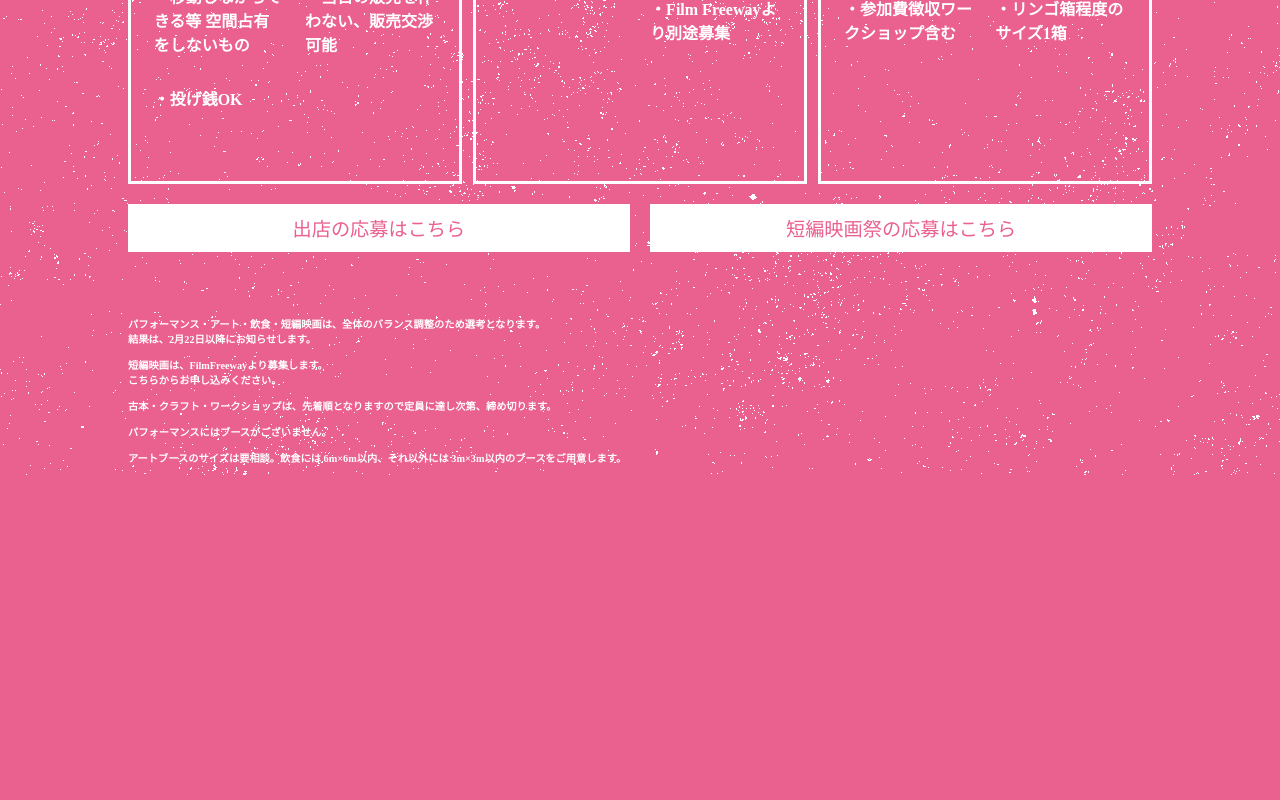
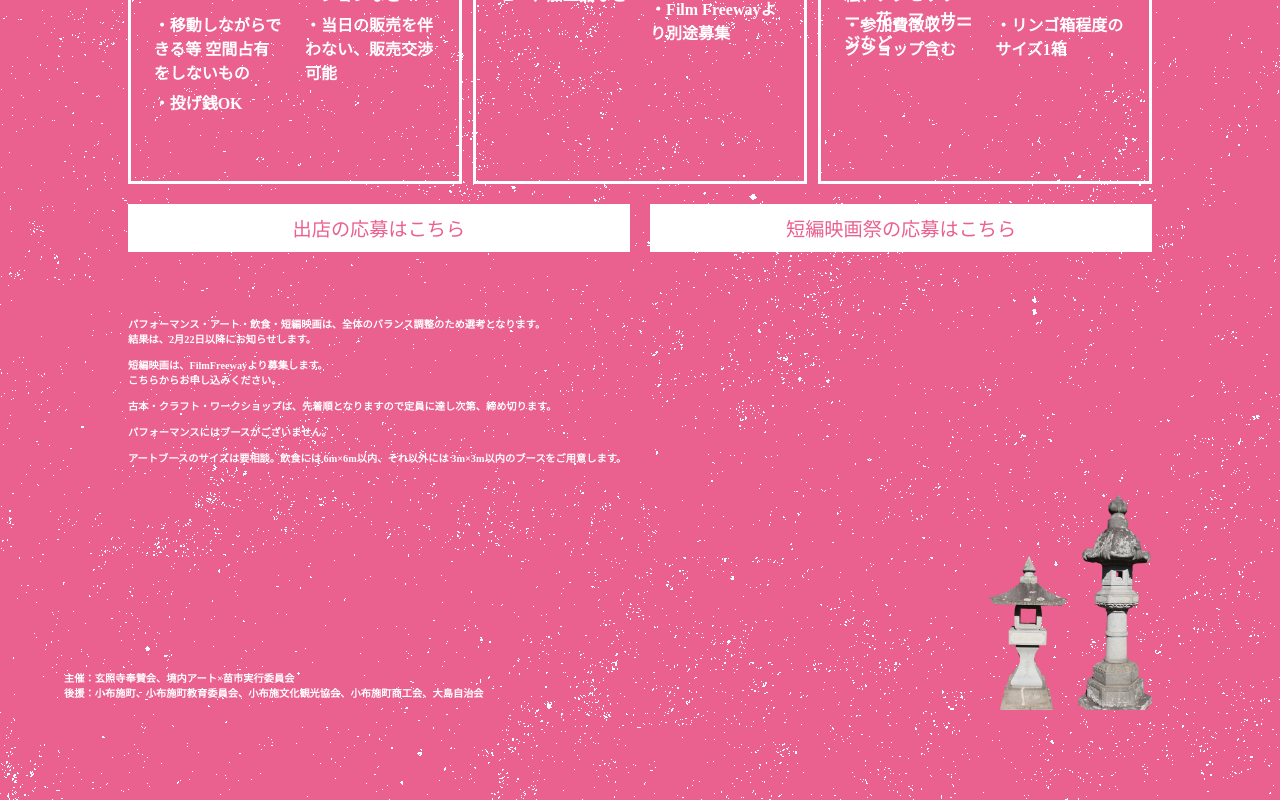
Before and after one commit to hiromuu/keidai-art, a React (Create React App) app: page / in a window 1280 px wide. Shown: the part 2173-2973 px from the top of the page. Before the commit the page ends 2648 px from the top, so only its background shows below. Built offline with nearby package versions, Linux system fonts and the light colour scheme; the HTML template or start-up script is replaced by a standard one.

Commit message:
これから携帯画面作成

```diff
--- a/src/App.tsx
+++ b/src/App.tsx
@@ -269,7 +269,7 @@ function App() {
         width: '40%',
         height: '6vh',
         marginTop: '3vh',
-        alignItems: 'center',
+        alignItems: 'start',
         justifyContent: 'left',
         display: 'flex',
         marginLeft: '6%',
@@ -281,7 +281,7 @@ function App() {
         width: '40%',
         height: '6vh',
         marginTop: '3vh',
-        alignItems: 'center',
+        alignItems: 'start',
         justifyContent: 'left',
         display: 'flex',
         marginRight: '6%',
@@ -333,6 +333,27 @@ function App() {
         boxSizing: 'border-box',
         fontWeight: 'bold'
     };
+    const fotterStyle: React.CSSProperties = {
+        display: 'flex',
+        justifyContent: 'space-between',
+        width: '85%',
+        marginTop: '20px',
+        marginBottom: '7%',
+        alignItems: 'end',
+        marginLeft: '5%',
+        marginRight: '10%',
+    }
+
+    const textKouen: React.CSSProperties = {
+        textAlign: 'left',
+        color: 'white',
+        fontSize: `0.8vw`,
+        boxSizing: 'border-box',
+        fontWeight: 'bold'
+    };
+    const fotterImageStyle: React.CSSProperties = {
+        width: '15%',
+    }
 
     return (
         <React.Fragment>
@@ -585,6 +606,14 @@ function App() {
                     <br />
                     アートブースのサイズは要相談。飲食には 6m×6m以内、それ以外には 3m×3m以内のブースをご用意します。<br />
                 </p>
+                <div style={fotterStyle}>
+                    <p style={textKouen}>
+                        主催：玄照寺奉賛会、境内アート×苗市実行委員会<br />
+                        後援：小布施町、小布施町教育委員会、小布施文化観光協会、小布施町商工会、大島自治会
+                    </p>
+                    <img src="/images/footer_pic.png" alt="Main Pic" style={fotterImageStyle} />
+                </div>
+
             </div>
 
         </React.Fragment>
```
